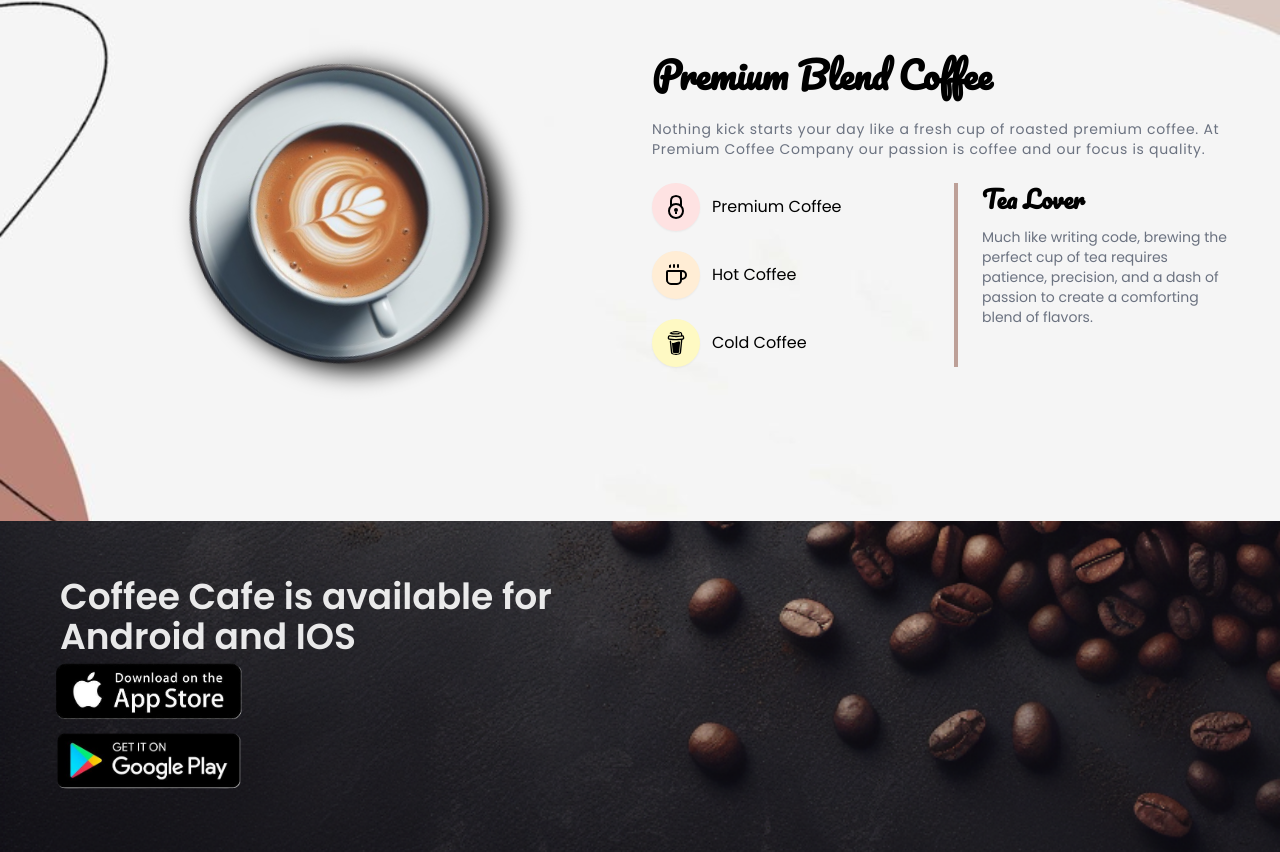
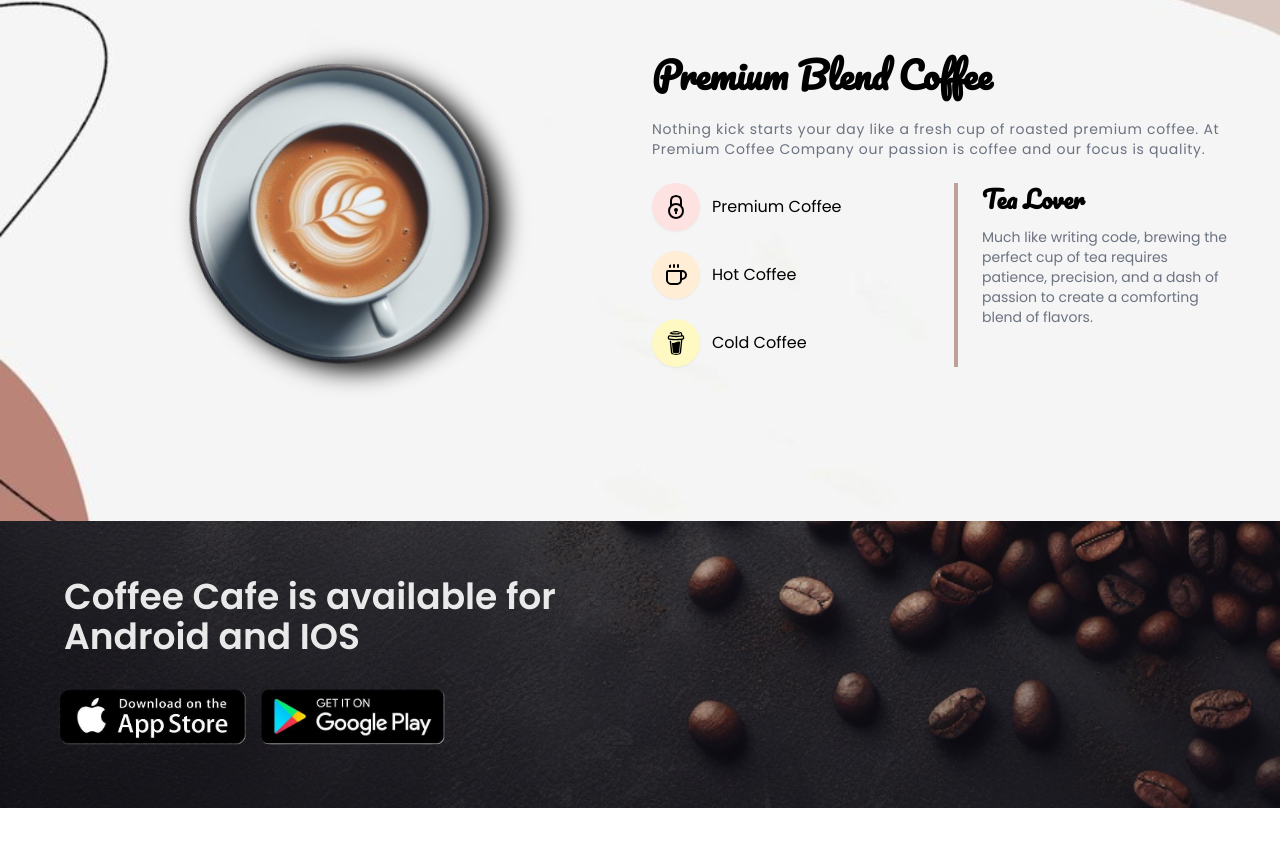
Before and after one commit to aadarshraj02/Coffee-cafe, a React (Vite) app: page / in a window 1280 px wide. Shown: the part 1189-2041 px from the top of the page. After the commit the page ends 1997 px from the top, so only its background shows below. Built offline with nearby package versions, Linux system fonts and the light colour scheme; a web font is replaced by a local one.

Commit message:
styled div in flex container

```diff
--- a/src/components/AppStore.jsx
+++ b/src/components/AppStore.jsx
@@ -13,11 +13,11 @@ const AppStore = () => {
       <div className="py-14" style={backgroundStyle}>
         <div className="container">
           <div className="grid grid-cols-1 sm:grid-cols-2 gap-4 items-center">
-            <div>
+            <div className="space-y-6 max-w-xl mx-auto">
               <h1 className="text-2xl text-center sm:text-left sm:text-4xl font-semibold pl-3 text-white/90">
                 Coffee Cafe is available for Android and IOS
               </h1>
-              <div>
+              <div className="flex flex-wrap justify-center sm:justify-start items-center">
                 <a href="#">
                   <img
                     src="/website/app_store.png"
```
